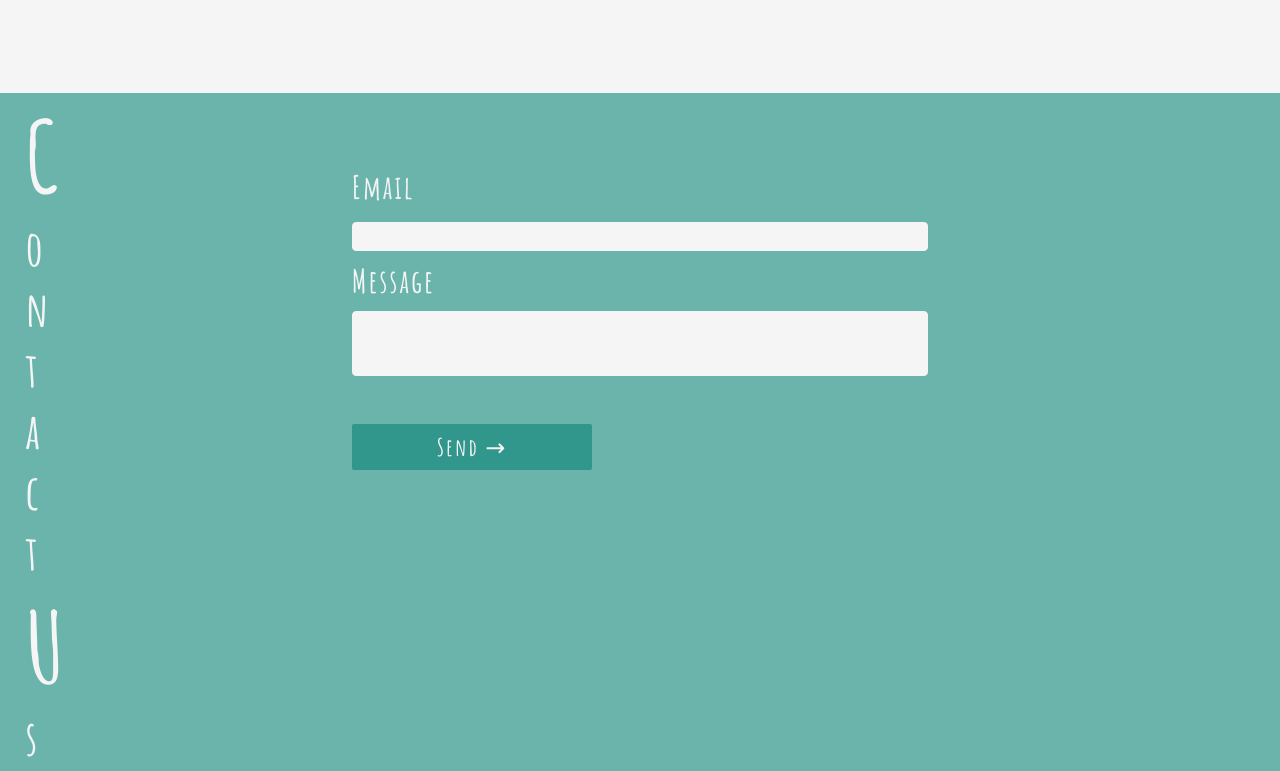
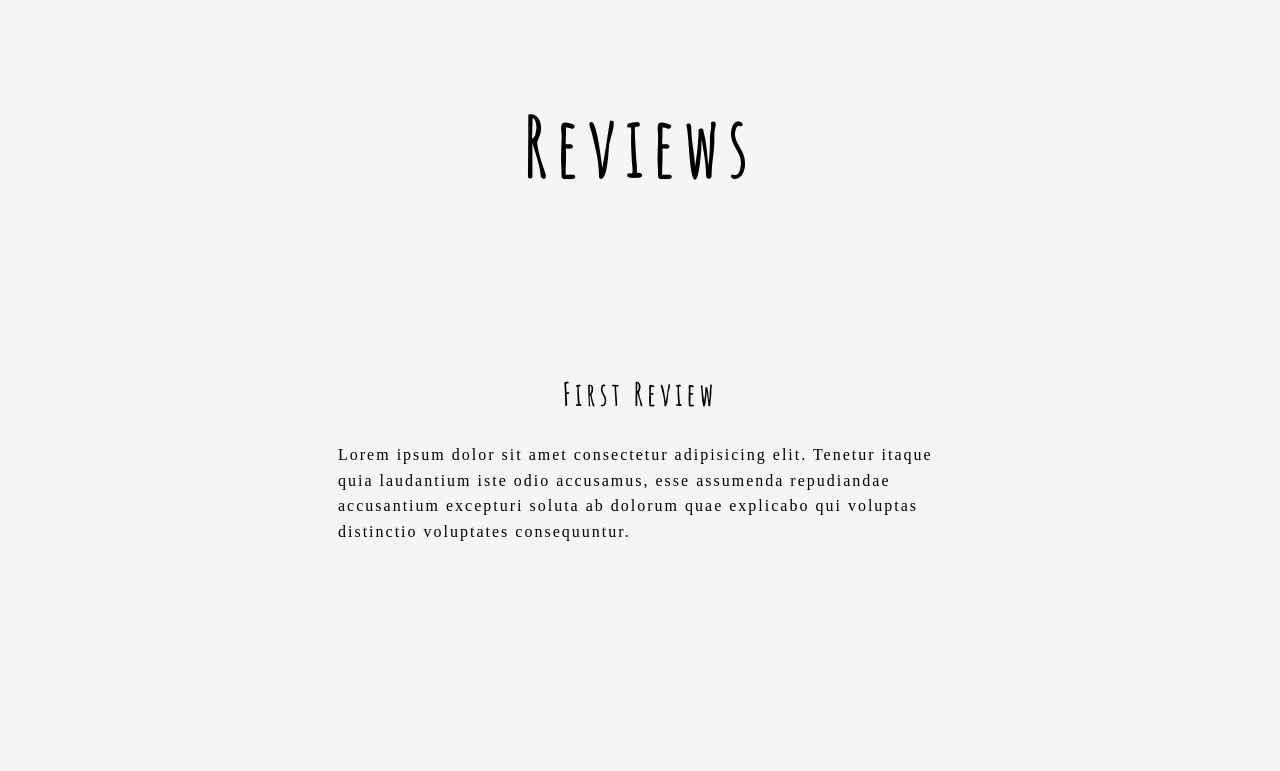
Before and after one commit to stefanciocirlan/restaurant, a plain HTML site: page src/index.html in a window 1280 px wide. Shown: the part 2604-3375 px from the top of the page. Drawn offline with Linux system fonts and the light colour scheme.

Commit message:
Reviews section v1

```diff
--- a/src/index.html
+++ b/src/index.html
@@ -98,6 +98,38 @@
         </div>
       </div>
     </section>
+    <section class="container review-section">
+      <h1 class="reviews-title">Reviews</h1>
+      <ul class="reviews-group">
+        <li class="review-item">
+          <h3 class="review-item-title">First Review</h3>
+          <p class="review-description">
+            Lorem ipsum dolor sit amet consectetur adipisicing elit. Tenetur
+            itaque quia laudantium iste odio accusamus, esse assumenda
+            repudiandae accusantium excepturi soluta ab dolorum quae explicabo
+            qui voluptas distinctio voluptates consequuntur.
+          </p>
+        </li>
+        <li class="review-item">
+          <h3 class="review-item-title">Second Review</h3>
+          <p class="review-description">
+            Lorem ipsum dolor sit amet consectetur adipisicing elit. Tenetur
+            itaque quia laudantium iste odio accusamus, esse assumenda
+            repudiandae accusantium excepturi soluta ab dolorum quae explicabo
+            qui voluptas distinctio voluptates consequuntur.
+          </p>
+        </li>
+        <li class="review-item">
+          <h3 class="review-item-title">Third Review</h3>
+          <p class="review-description">
+            Lorem ipsum dolor sit amet consectetur adipisicing elit. Tenetur
+            itaque quia laudantium iste odio accusamus, esse assumenda
+            repudiandae accusantium excepturi soluta ab dolorum quae explicabo
+            qui voluptas distinctio voluptates consequuntur.
+          </p>
+        </li>
+      </ul>
+    </section>
     <section class="container contact-section green">
       <h1 class="contact-us green-text">
         <span class="letter majuscule">C</span>
@@ -120,7 +152,7 @@
           <textarea class="contact-message" rows="4" cols="50"> </textarea>
         </div>
         <div class="form-group">
-        <button class="contact-btn btn">Send &RightArrow;</button>
+          <button class="contact-btn btn">Send &RightArrow;</button>
         </div>
       </form>
     </section>
--- a/src/styles/index.css
+++ b/src/styles/index.css
@@ -217,11 +217,8 @@
   z-index: -1;
 }
 
-
-
 .right::after {
   right: 90%;
-
 }
 
 .paragraph-img,
@@ -375,6 +372,63 @@
   width: 50%;
 }
 
+.reviews-title {
+  font-size: 84px;
+  font-family: "Amatic SC", cursive;
+  letter-spacing: 8px;
+  width: 100%;
+  text-align: center;
+}
+
+.review-section {
+  padding-bottom: 0em;
+}
+
+.reviews-group {
+  position: relative;
+
+  margin-left: 50%;
+  margin-right: 50%;
+  transform: translateX(-50%);
+  width: 1000px;
+  height: 540px;
+  display: flex;
+  justify-content: center;
+  align-items: center;
+  list-style: none;
+}
+.review-item {
+
+  width: 700px;
+  height: 400px;
+  display: flex;
+  flex-direction: column;
+  justify-content: center;
+  align-items: center;
+
+}
+
+.review-item-title {
+  padding: 4px;
+  font-size: 32px;
+  font-family: 'Amatic SC', cursive;
+  letter-spacing: 4px;
+}
+.review-description
+{
+  font-family: 'san-serif';
+  letter-spacing: 2px;
+  padding: 24px 48px;
+  line-height: 1.6;
+}
+
+.review-item:nth-child(2) {
+  display: none;
+}
+
+.review-item:nth-child(3) {
+  display: none;
+}
 @keyframes showbottom {
   0% {
     width: 1%;
```
